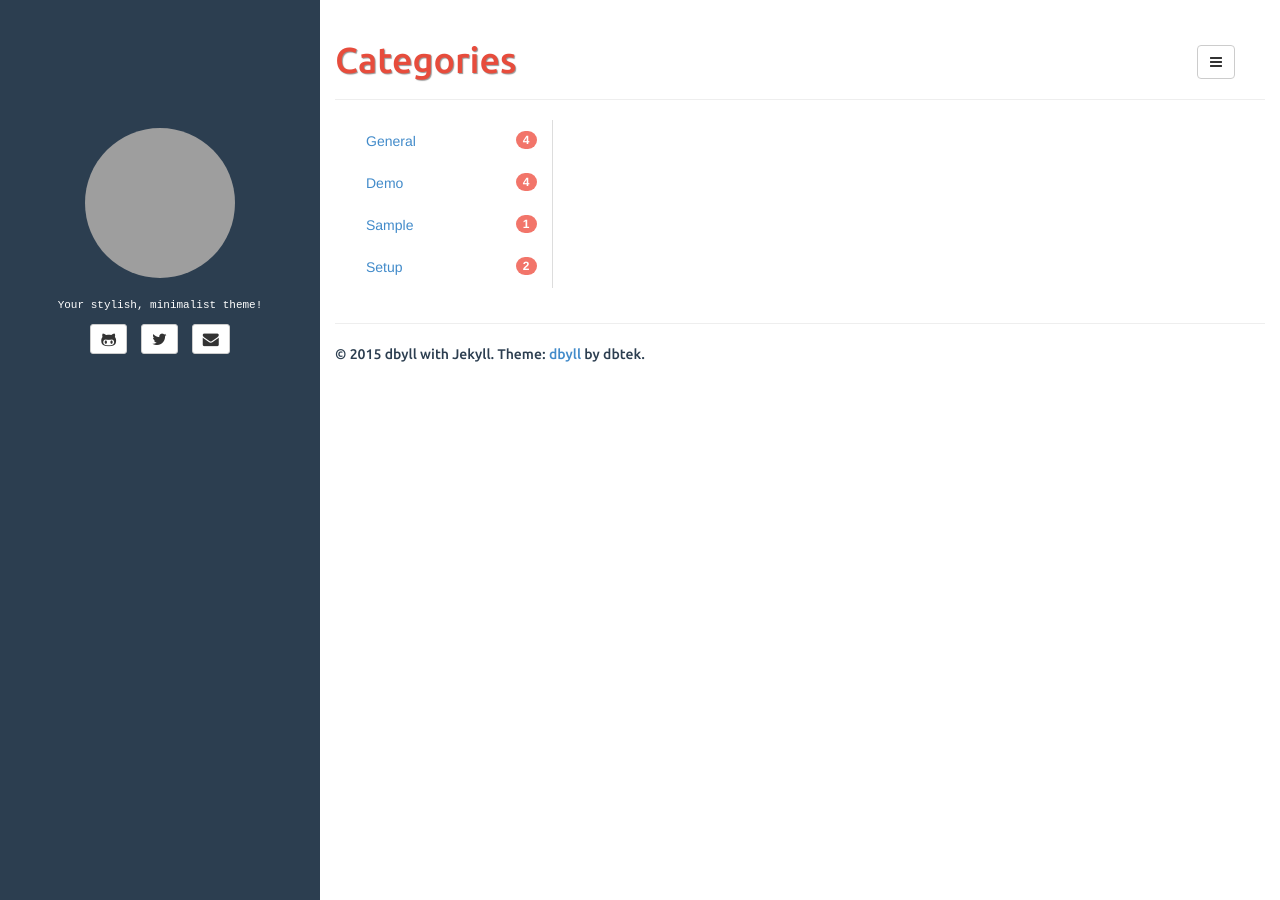
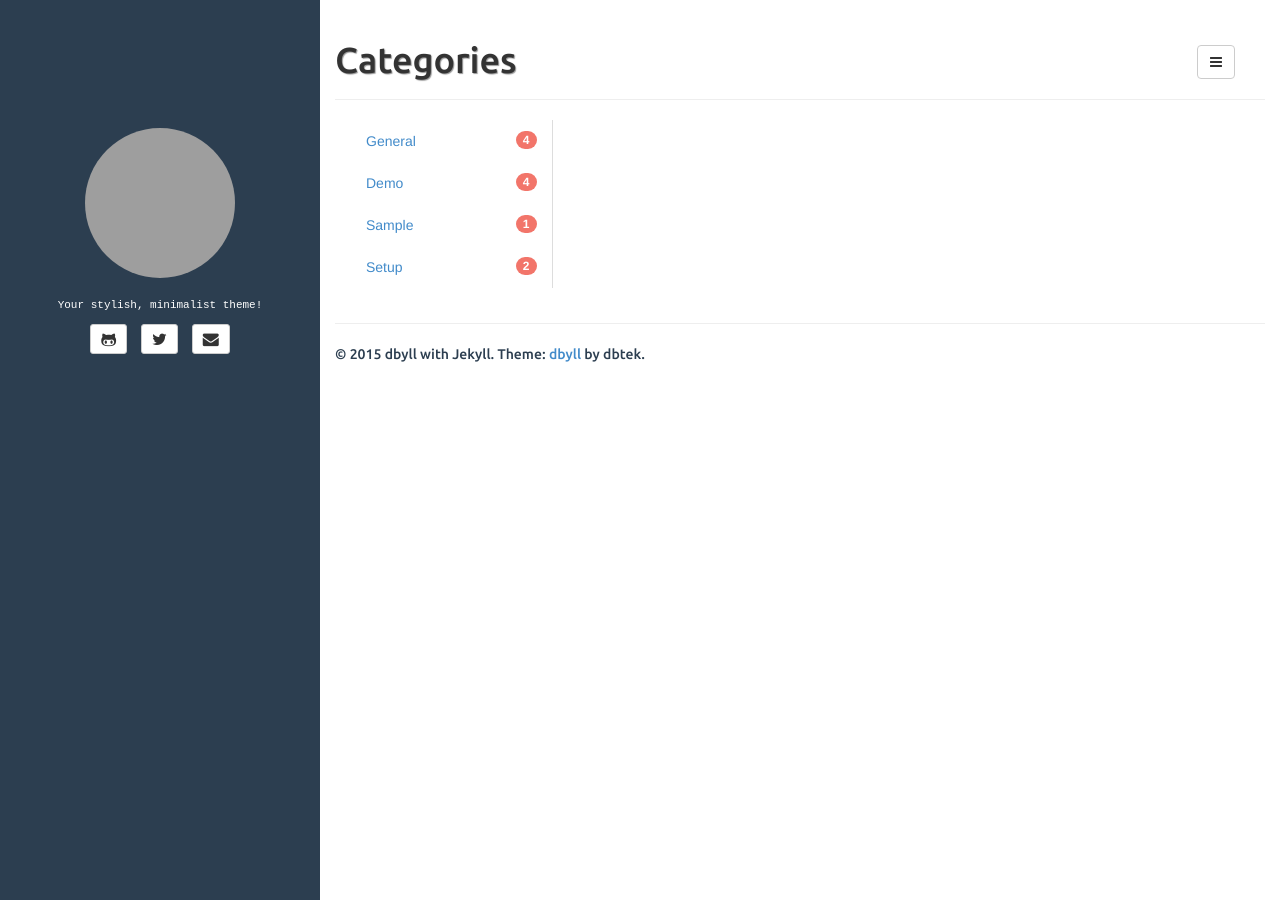
Before and after one commit to metherton/metherton.github.io, a Jekyll site: the page built from categories.html, in a window 1280 px wide. Built offline with Jekyll 4.4.1, drawn with Linux system fonts in a browser that asks for light colours; grey boxes are pictures that could not be loaded.

Commit message:
changed font color to black

```diff
--- a/assets/css/style.css
+++ b/assets/css/style.css
@@ -82,7 +82,7 @@ article .share .gplus:hover {
 }
 
 .page-header {
-	color: #e74c3c;
+	color: #333;
 	text-shadow: 1px 1px 1px rgba(150, 150, 150, 1);
 }
 
```
